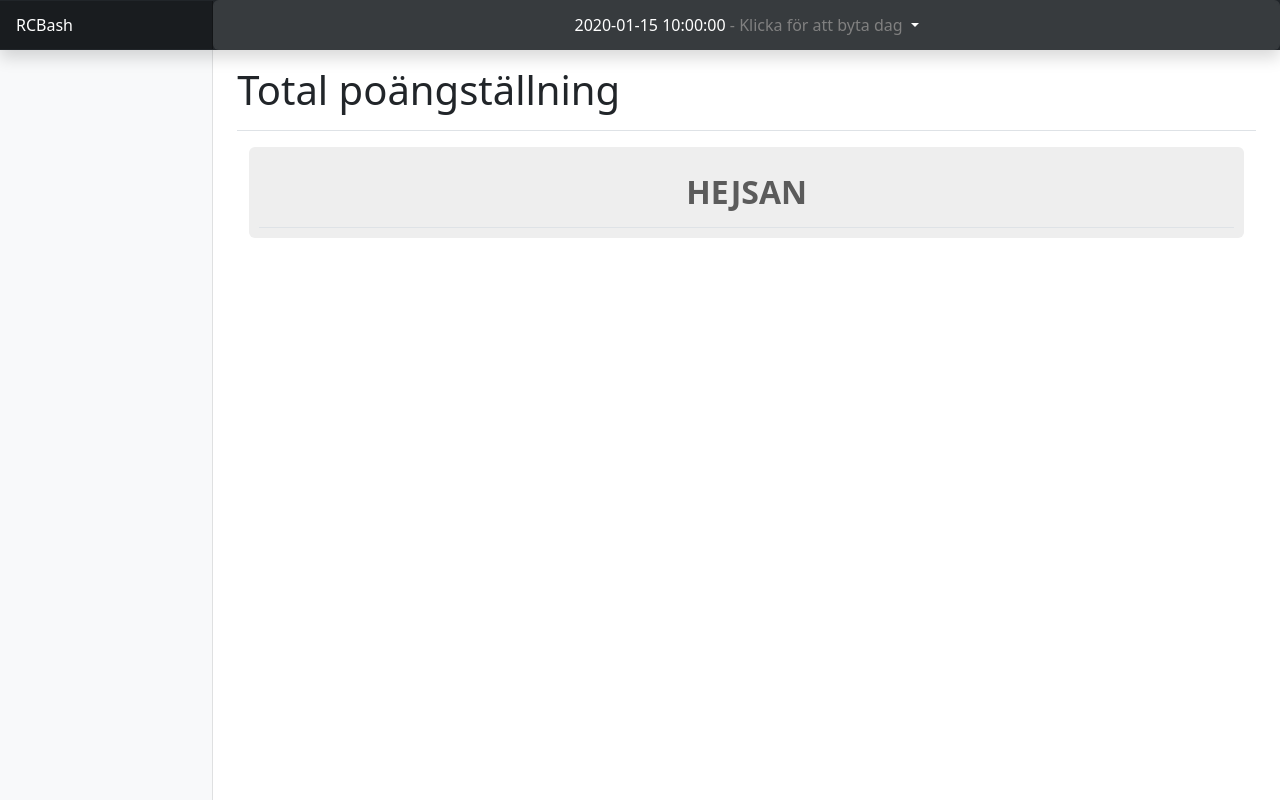
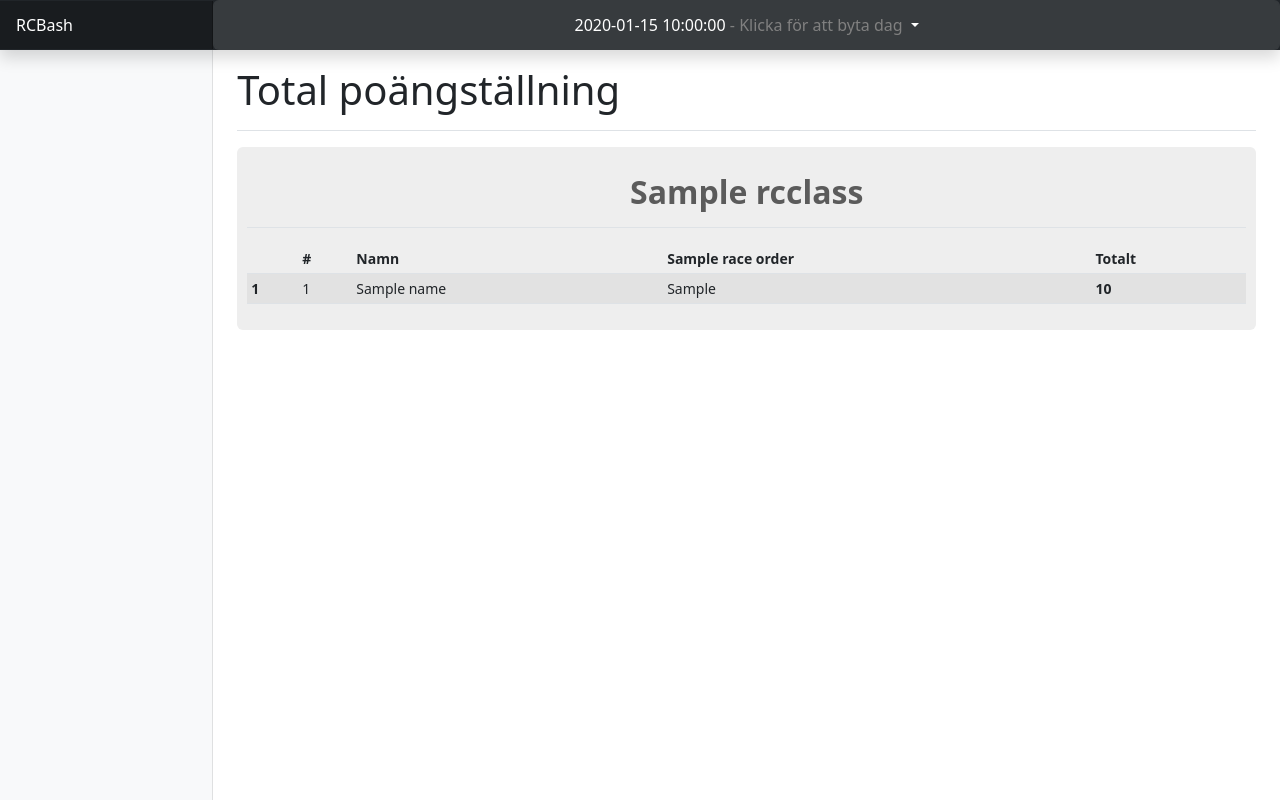
Before and after one commit to malcx95/rcbash-manager, a Flask app: template templates/points.html in a window 1280 px wide. Run offline with Flask 2, Linux system fonts and the light colour scheme; the template is opened without the code that fills it: most values are stand-ins (such as "Sample title", 1, 10 or a date in 2020); some libraries are stand-ins or nearby versions.

Commit message:
#14: Bare-bones points view now completed

```diff
--- a/racelogic/resultcalculation.py
+++ b/racelogic/resultcalculation.py
@@ -52,6 +52,13 @@ FINALS_NAME = "Final"
 
 RACE_ORDER = [
     QUALIFIERS_NAME,
+    EIGHTH_FINAL_NAME,
+    QUARTER_FINAL_NAME,
+    SEMI_FINAL_NAME,
+    FINALS_NAME,
+]
+
+NON_QUALIFIER_RACE_ORDER = [
     EIGHTH_FINAL_NAME,
     QUARTER_FINAL_NAME,
     SEMI_FINAL_NAME,
@@ -348,6 +355,8 @@ def _calculate_points_from_non_finals(results, points):
             for number in positions:
                 if _should_get_points(results[rcclass][group], number):
                     points[rcclass][number].append(current_points)
+                else:
+                    points[rcclass][number].append(0)
                 current_points -= 1
 
 
--- a/server.py
+++ b/server.py
@@ -24,6 +24,14 @@ TABS = list(enumerate([
 ]))
 
 
+SHORTER_FINAL_NAMES = {
+    rc.EIGHTH_FINAL_NAME: "Åttondel",
+    rc.QUARTER_FINAL_NAME: "Kvart",
+    rc.SEMI_FINAL_NAME: "Semi",
+    rc.FINALS_NAME: "Final",
+}
+
+
 def _render_page(active_index, selected_date):
     db_dates = rc.get_all_dates()
     _, (active_tab, active_tab_readable, active_tab_icon) = TABS[active_index]
@@ -36,7 +44,13 @@ def _render_page(active_index, selected_date):
         start_lists, marshals = rc.get_all_start_lists(selected_date)
         results = rc.get_all_results(selected_date)
     elif active_tab == POINTS_TAB:
-        points = rc.get_current_cup_points(selected_date)
+        all_points, points_per_race = rc.get_current_cup_points(selected_date)
+        points = {
+            rcclass: _sort_points(all_points, points_per_race, rcclass)
+            for rcclass in ("2WD", "4WD")
+        }
+
+    race_order = [SHORTER_FINAL_NAMES[name] for name in rc.NON_QUALIFIER_RACE_ORDER]
 
     return flask.render_template(f"{active_tab}.html",
                                  tabs=TABS,
@@ -51,6 +65,7 @@ def _render_page(active_index, selected_date):
                                  results=results,
                                  result_table_classes=RESULT_TABLE_CLASSES,
                                  points=points,
+                                 race_order=race_order,
                                  active_index=active_index)
 
 
@@ -90,6 +105,15 @@ def _create_laptimes_json(results):
 
 def _is_valid_db_date(date):
     return date in rc.get_all_dates()
+
+
+def _sort_points(all_points, points_per_race, rcclass):
+    # TODO this is duplicated in textmessages, this should probably be refactored
+    return sorted([(num, all_points[num], _pad_list_with_nones(points_per_race[rcclass][num]))
+                   for num in points_per_race[rcclass]], key=lambda k: k[1], reverse=True)
+
+def _pad_list_with_nones(points_list):
+    return points_list + [None]*(len(rc.NON_QUALIFIER_RACE_ORDER) - len(points_list))
 
 
 # TODO remove
--- a/static/startlists.css
+++ b/static/startlists.css
@@ -16,3 +16,7 @@
   background-color: #4a40c6;
   color: white;
 }
+
+.nowrap {
+  white-space: nowrap;
+}
--- a/templates/points.html
+++ b/templates/points.html
@@ -1,15 +1,45 @@
 {% extends "dashboard.html" %}
 {% block tab_title %}Total poängställning{% endblock %}
 {% block content %}
-<link href="/static/results.css" rel="stylesheet">
+<link href="/static/points.css" rel="stylesheet">
 <!--<canvas class="my-4 w-100" id="myChart" width="900" height="380"></canvas>-->
-<div class="container">
+{% for rcclass, points_per_class in points.items() %}
   <div class="results-container rounded">
     <div class="justify-content-between flex-wrap flex-md-nowrap border-bottom align-items-center pt-3 pb-2 mb-3">
-      <h2 class="h2 heat-heading"><strong>HEJSAN</strong></h2>
+      <h2 class="h2 heat-heading"><strong>{{ rcclass }}</strong></h2>
     </div>
-    <div class="row row-cols-1 row-cols-md-2 row-cols-lg-3 g-3">
+    <div class="table-responsive">
+      <table class="table table-striped table-hover table-sm">
+        <thead>
+          <tr>
+            <th scope="col"></th>
+            <th scope="col">#</th>
+            <th scope="col">Namn</th>
+            {% for heat_name in race_order %}
+              <th scope="col">{{ heat_name }}</th>
+            {% endfor %}
+            <th scope="col">Totalt</th>
+          </tr>
+        </thead>
+        <tbody>
+          {% for num, driver_points, driver_points_per_race in points_per_class %}
+            <tr>
+              <td><b>{{ loop.index }}</b></td>
+              <td>{{ num }}</td>
+              <td>{{ names[num] }}</td>
+              {% for p in driver_points_per_race %}
+                {% if p is none %}
+                  <td></td>
+                {% else %}
+                  <td>{{ p }}</td>
+                {% endif %}
+              {% endfor %}
+              <td><strong>{{ driver_points }}</strong></td>
+            </tr>
+          {% endfor %}
+        </tbody>
+      </table>
     </div>
   </div>
-</div>
+{% endfor %}
 {% endblock %}
--- a/templates/startlists.html
+++ b/templates/startlists.html
@@ -46,7 +46,7 @@
             </p>
             <p>
               {% for num in marshals[heat_name][rcclass][group][2] %}
-                <span><strong>{{ loop.index }}.</strong> {{ names[num] }}</span>
+                <span class="nowrap"><strong>{{ loop.index }}.</strong> {{ names[num] }}</span>
               {% endfor %}
             </p>
             </div>
```
Also changed, not shown: static/points.css (added, +36 -0 lines).
